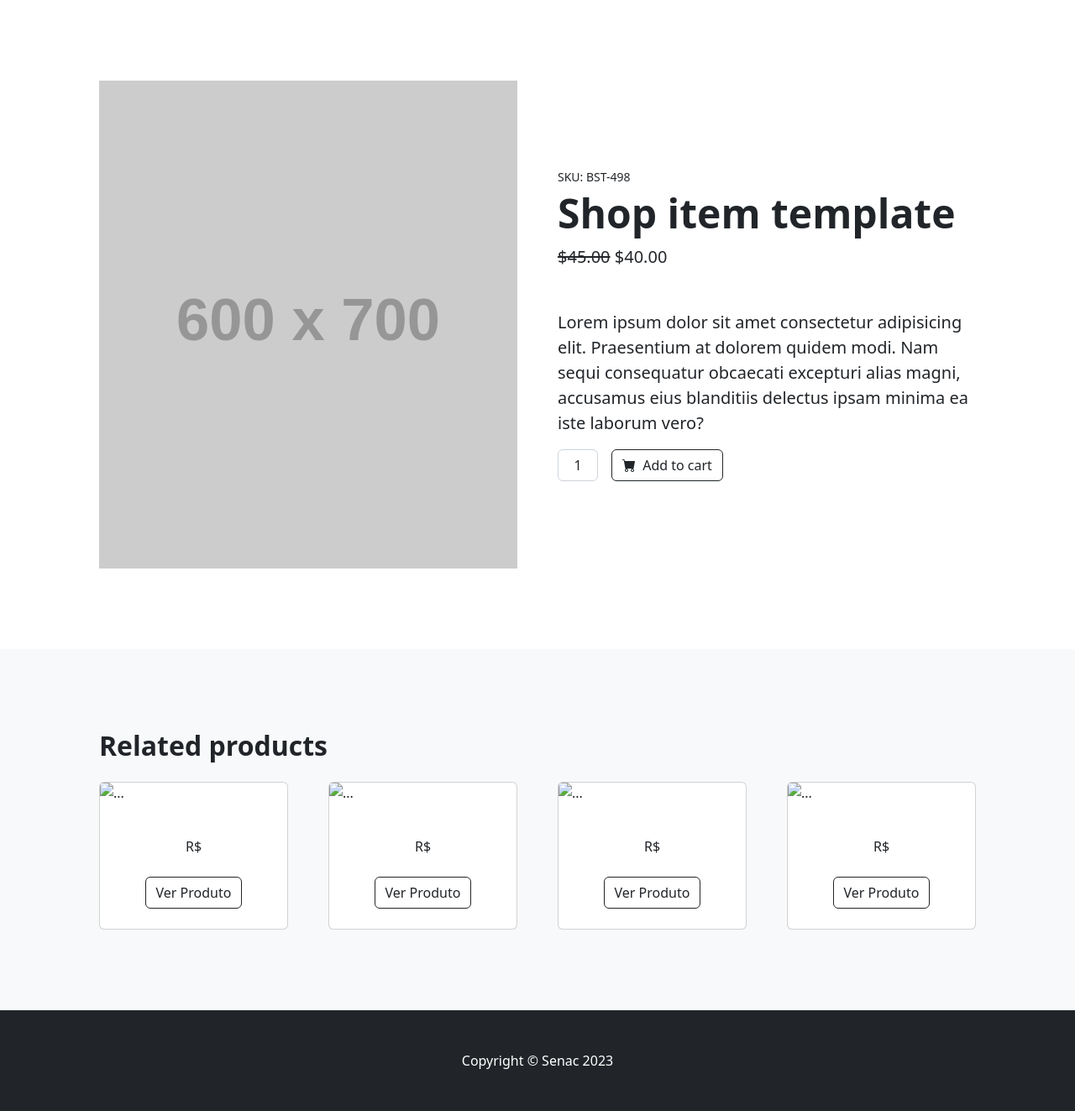
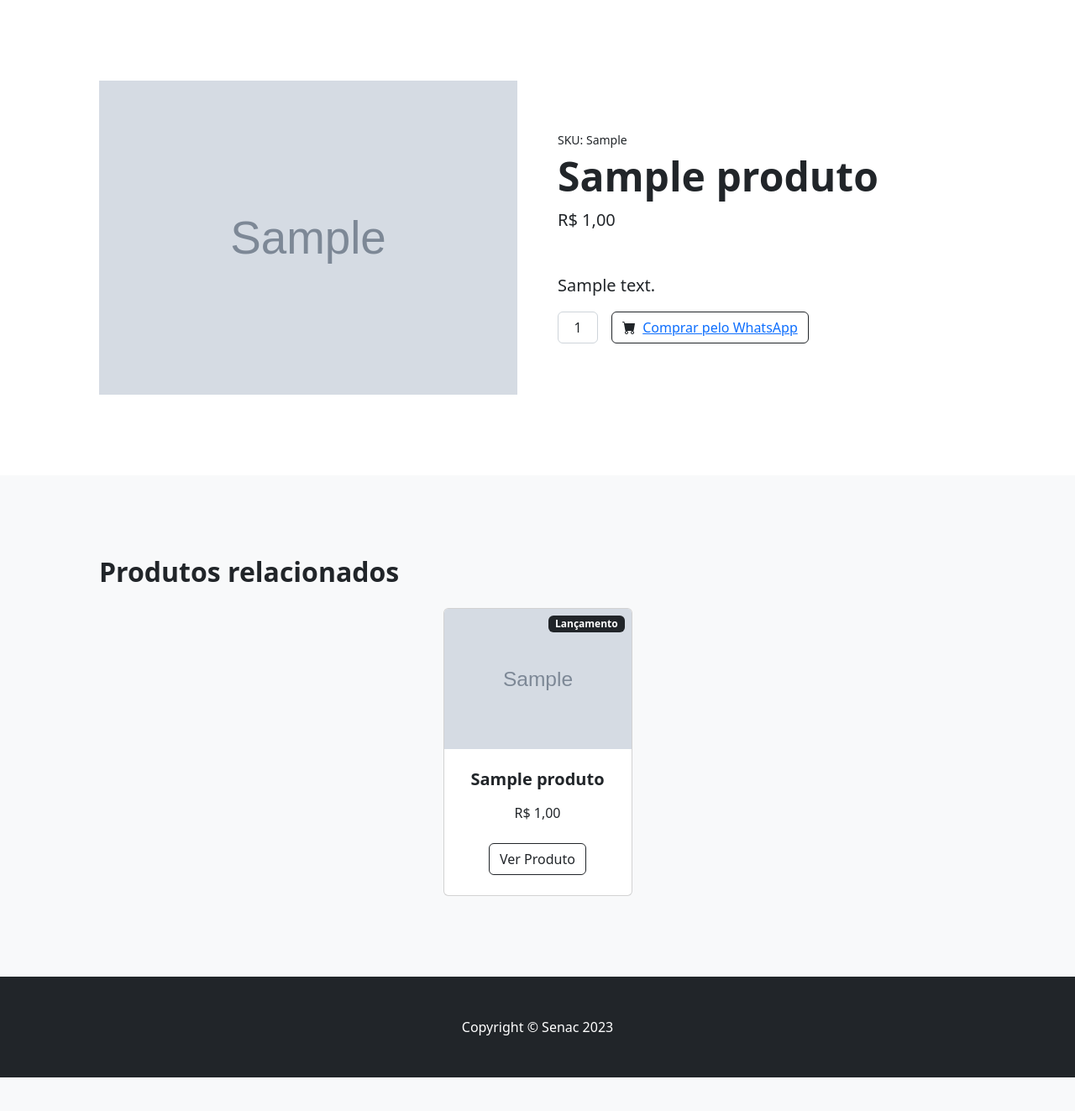
Before and after one commit to rafaelfernandesti/Shopping, a Django app: page /produto/1 in a window 1280 px wide. Shown: the part 76-1399 px from the top of the page at 84% size. After the commit the page ends 1359 px from the top, so only its background shows below. Run offline with Django 4.2, Linux system fonts and the light colour scheme; tables that the repository leaves empty hold one stand-in row (values such as "Sample post"); grey boxes marked "Sample" are stand-in pictures; grey boxes labelled with a size stand in for pictures from a placeholder-image service; some libraries are stand-ins or nearby versions.

Commit message:
Aplicando produtos relacionados e destaques

```diff
--- a/Site/models.py
+++ b/Site/models.py
@@ -30,12 +30,13 @@ class Produto(models.Model):
     def __str__(self):
         return self.nome
 
+    def max_estrelas(self):
+        return range(5)
+
     def get_estrelas(self):
-        print(self.avaliacao)
+        print(range(self.avaliacao))
         return range(self.avaliacao)
 
-    def get_total_estrelas(self):
-        return 5
 
 class Cliente(models.Model):
     ESTADO_CIVIL = [
--- a/Site/templates/card_produto.html
+++ b/Site/templates/card_produto.html
@@ -15,11 +15,9 @@
                 <h5 class="fw-bolder">{{ prod.nome }}</h5>
                 <!-- Product reviews-->
                 <div class="d-flex justify-content-center small text-warning mb-2">
-
                     {% for i in prod.get_estrelas %}
-                        <div class="bi-star-fill"></div>
+                            <div class="bi-star-fill"></div>
                     {% endfor %}
-
 
                 </div>
                 <!-- Product price-->
--- a/Site/templates/produto_detalhes.html
+++ b/Site/templates/produto_detalhes.html
@@ -1,29 +1,28 @@
 {% extends 'base.html' %}
 {% load static %}
-{% block Titulo %}Senac Shopping{% endblock Titulo %}
+{% block Titulo %}{{produto_selecionado.nome}}{% endblock Titulo %}
 {% block Conteudo %}
     <!-- Product section-->
     <section class="py-5">
         <div class="container px-4 px-lg-5 my-5">
             <div class="row gx-4 gx-lg-5 align-items-center">
                 <div class="col-md-6"><img class="card-img-top mb-5 mb-md-0"
-                        src="https://dummyimage.com/600x700/dee2e6/6c757d.jpg" alt="..." /></div>
+                        src="{{produto_selecionado.imagem.url}}" alt="{{produto_selecionado.nome}}" /></div>
                 <div class="col-md-6">
-                    <div class="small mb-1">SKU: BST-498</div>
-                    <h1 class="display-5 fw-bolder">Shop item template</h1>
+                    <div class="small mb-1">SKU: {{produto_selecionado.codigo}}</div>
+                    <h1 class="display-5 fw-bolder">{{produto_selecionado.nome}}</h1>
                     <div class="fs-5 mb-5">
-                        <span class="text-decoration-line-through">$45.00</span>
-                        <span>$40.00</span>
+                        {% comment %} <span class="text-decoration-line-through">{{produto.preco}}</span> {% endcomment %}
+                        <span>R$ {{produto_selecionado.preco}}</span>
                     </div>
-                    <p class="lead">Lorem ipsum dolor sit amet consectetur adipisicing elit. Praesentium at dolorem
-                        quidem modi. Nam sequi consequatur obcaecati excepturi alias magni, accusamus eius blanditiis
-                        delectus ipsam minima ea iste laborum vero?</p>
+                    <p class="lead">{{produto_selecionado.descricao|linebreaksbr|safe}}</p>
                     <div class="d-flex">
                         <input class="form-control text-center me-3" id="inputQuantity" type="num" value="1"
                             style="max-width: 3rem" />
                         <button class="btn btn-outline-dark flex-shrink-0" type="button">
                             <i class="bi-cart-fill me-1"></i>
-                            Add to cart
+                            <a href="https://wa.me/5511995655465?text=Quero comprar o produto {{produto_selecionado.nome}}">
+                             Comprar pelo WhatsApp</a>
                         </button>
                     </div>
                 </div>
@@ -33,16 +32,12 @@
     <!-- Related items section-->
     <section class="py-5 bg-light">
         <div class="container px-4 px-lg-5 mt-5">
-            <h2 class="fw-bolder mb-4">Related products</h2>
+            <h2 class="fw-bolder mb-4">Produtos relacionados</h2>
             <div class="row gx-4 gx-lg-5 row-cols-2 row-cols-md-3 row-cols-xl-4 justify-content-center">
                 <!-- Inicio Produtos -->
-                {% include 'card_produto.html' %}
-                <!-------->
-                {% include 'card_produto.html' %}
-                <!-------->
-                {% include 'card_produto.html' %}
-                <!-------->
-                {% include 'card_produto.html' %}
+                {% for prod in produtos_relacionados %}
+                    {% include 'card_produto.html' %}
+                {% endfor %}
                 <!-- termino produtos-->
             </div>
         </div>
--- a/Site/templates/produtos.html
+++ b/Site/templates/produtos.html
@@ -19,6 +19,8 @@
                     <!-- Inicio Produtos -->
                     {% for prod in produtos %}
                         {% include 'card_produto.html' %}
+                        {% empty %}
+                        <p class="lead fw-normal mb-0">Nenhum produto para este departamento</p>
                     {% endfor %}
                     <!-- termino produtos-->
                 </div>
--- a/Site/views.py
+++ b/Site/views.py
@@ -5,19 +5,28 @@ from Site.models import Departamento, Produto
 # Create your views here.
 
 def index(request):
-    return render(request,'index.html')
+    produtos_em_destaque = Produto.objects.filter(destaque = True)
+    context = {
+        'produtos' : produtos_em_destaque,
+    }
+    return render(request,'index.html', context)
 
 def produto_lista(request):
     produtos = Produto.objects.all()
     context = {
         'produtos': produtos,
         'nome_categoria' : "Todos os Produtos"
-
     }
     return render(request, 'produtos.html', context)
 
 def produto_detalhe(request, id):
-    return render(request, 'produto_detalhes.html')
+    produto_selecionado = Produto.objects.get(id = id)
+    produtos_relacionados = Produto.objects.filter(departamento_id = produto_selecionado.departamento.id)
+    context = {
+        'produto_selecionado': produto_selecionado,
+        'produtos_relacionados': produtos_relacionados
+    }
+    return render(request, 'produto_detalhes.html', context)
 
 def institucional(request):
     return render(request, 'empresa.html')
```
Also changed, not shown: Site/templates/index.html (+5 -8 lines).
